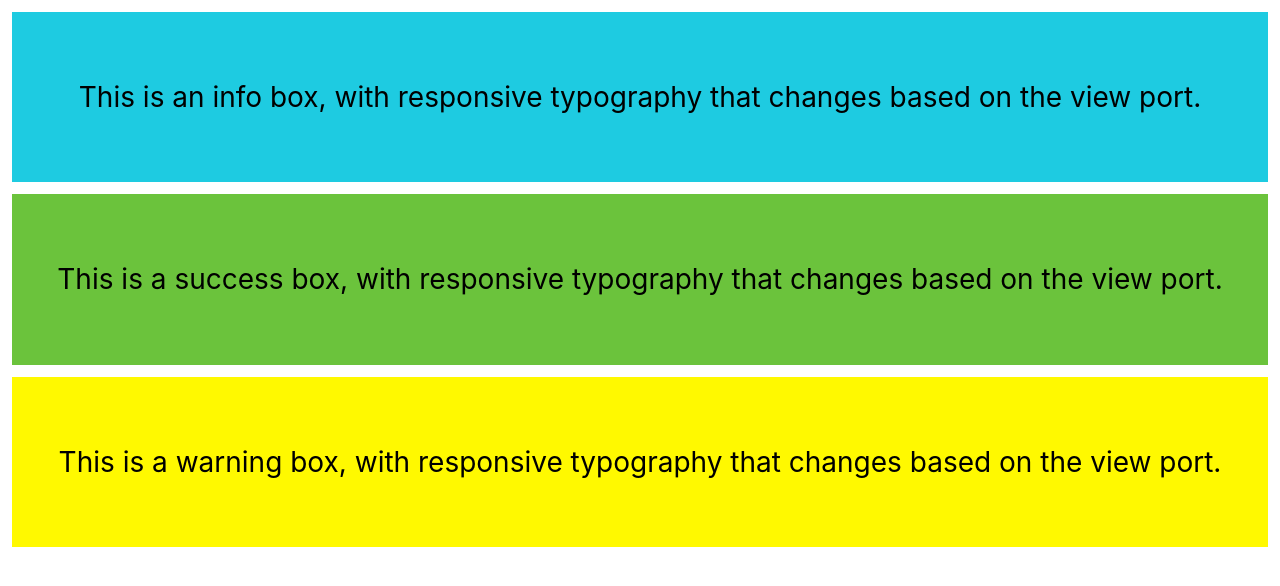
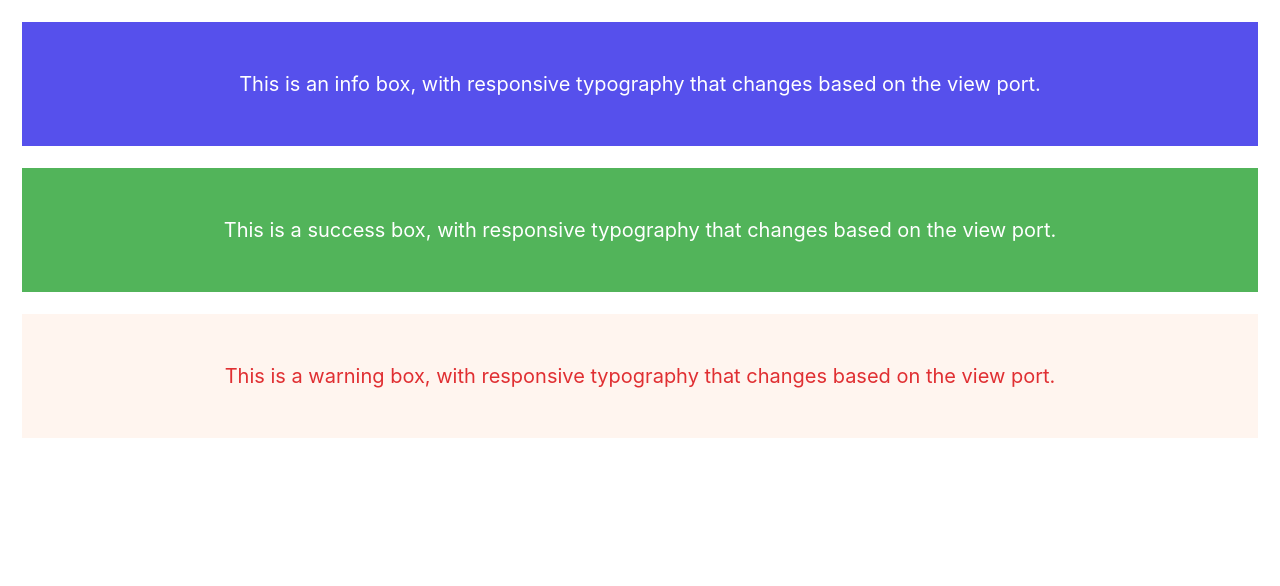
Before and after one commit to sangayt1997/styled-system-react, a React (Create React App) app: page /about in a window 1280 px wide. Shown: the top 586 px of the page. Built offline with nearby package versions, Linux system fonts and the light colour scheme.

Commit message:
refactor(styled-system-react): customising the styled sytem theming

```diff
--- a/src/components/about/about.tsx
+++ b/src/components/about/about.tsx
@@ -5,36 +5,36 @@ import SsText from "../../shared/text/text";
 function About() {
     return (
         <>
-            <SsBox bg={"info"} p={4} mx={2} my={2}>
+            <SsBox bg="primary200" p="xl" m="xl">
                 <SsText
                     textAlign="center"
-                    color={"blacks.0"}
-                    fontSize={[0, 1, 2, 3]}
-                    lineHeight={1}
+                    color="white"
+                    fontSize={["xs", "md", "xl"]}
+                    lineHeight="lg"
                 >
                     This is an info box, with responsive typography that changes based on
                     the view port.
                 </SsText>
             </SsBox>
 
-            <SsBox bg={"success"} p={4} mx={2} my={2}>
+            <SsBox bg="success200" p="xl" m="xl">
                 <SsText
                     textAlign="center"
-                    color={"blacks.0"}
-                    fontSize={[0, 1, 2, 3]}
-                    lineHeight={1}
+                    color="white"
+                    fontSize={["xs", "md", "xl"]}
+                    lineHeight="lg"
                 >
                     This is a success box, with responsive typography that changes based on
                     the view port.
                 </SsText>
             </SsBox>
 
-            <SsBox bg={"warning"} p={4} mx={2} my={2}>
+            <SsBox bg="warning100" p="xl" m="xl">
                 <SsText
                     textAlign="center"
-                    color={"blacks.0"}
-                    fontSize={[0, 1, 2, 3]}
-                    lineHeight={1}
+                    color="danger200"
+                    fontSize={["xs", "md", "xl"]}
+                    lineHeight="lg"
                 >
                     This is a warning box, with responsive typography that changes based on
                     the view port.
--- a/src/theme/theme.tsx
+++ b/src/theme/theme.tsx
@@ -1,41 +1,81 @@
 
 const theme = {
     breakpoints: ["450px", "600px", "960px", "1280px", "1920px"],
-    space: [ 4, 8, 12, 16, 32, 64, 128 ],
-    fontSizes: [ 16, 18, 24, 28 ],
-    fontWeights: [ 100, 200, 300, 400, 500, 600, 700, 800, 900 ],
-    lineHeights: [ 1.5, 1.8, 2, 2.5 ],
-    borders: ['2px solid', '4px solid', '6px solid', '8px solid', '10px solid' ],
-    radii: [ 0, 2, 4, 6, 8, 10, 12, 16 ],
+    fontSizes: {
+        0: 0,
+        xs: "12px",
+        sm: "14px",
+        md: "16px",
+        lg: "18px",
+        xl: "20px",
+    },
+
+    space: {
+        xxs: "12px",
+        xs: "14px",
+        sm: "16px",
+        md: "18px",
+        lg: "20px",
+        xl: "22px",
+    },
+
+    fontWeights: {
+        100: 100,
+        200: 200,
+        300: 300,
+        400: 400,
+        500: 500,
+        600: 600,
+        700: 700,
+        800: 800,
+        900: 900
+    },
+
+    lineHeights: {
+        sm: 1.5,
+        md: 1.8,
+        lg: 2,
+        xl: 2.5
+    },
+
+    borders: {
+        2: "2px solid",
+        4: "4px solid",
+        6: "6px solid",
+        8: "8px solid",
+        10: "10px solid"
+    },
+
+    radii: {
+        0: 0,
+        2: "2px",
+        4: "4px",
+        6: "6px",
+        8: "8px",
+        10: "10px",
+        12: "12px",
+        14: "14px"
+    },
+
     colors: {
-        info: '#1ecbe1',
-        primary: '#1676e9',
-        danger: '#e72918',
-        success: '#6bc33c',
-        warning: '#fff900',
-        blacks: [
-            'rgba(0,0,0)',
-            'rgba(0,0,0,.1)',
-            'rgba(0,0,0,.2)',
-            'rgba(0,0,0,.3)',
-            'rgba(0,0,0,.4)',
-            'rgba(0,0,0,.5)',
-            'rgba(0,0,0,.6)',
-            'rgba(0,0,0,.7)',
-            'rgba(0,0,0,.8)',
-            'rgba(0,0,0,.9)'
-        ],
-        whites: [
-            'rgba(255,255,255,.1)',
-            'rgba(255,255,255,.2)',
-            'rgba(255,255,255,.3)',
-            'rgba(255,255,255,.4)',
-            'rgba(255,255,255,.5)',
-            'rgba(255,255,255,.6)',
-            'rgba(255,255,255,.7)',
-            'rgba(255,255,255,.8)',
-            'rgba(255,255,255,.9)'
-        ]
-    }
+        white: "#FFFFFF",
+        black: "#000000",
+
+        primary100: "#C6CAFF",
+        primary200: "#5650EC",
+        primary500: "#3B35DC",
+
+        success100: "#E6FAE7",
+        success200: "#52B45A",
+        success500: "#2F9237",
+
+        danger100: "#FFECEC",
+        danger200: "#E02F32",
+        danger500: "#BB1316",
+
+        warning100: "#FFF5EF",
+        warning200: "#F17D39",
+        warning500: "#D35E1A",
+    },
 };
 export default theme;
```
Also changed, not shown: src/shared/button/button.tsx (added, +27 -0 lines).
